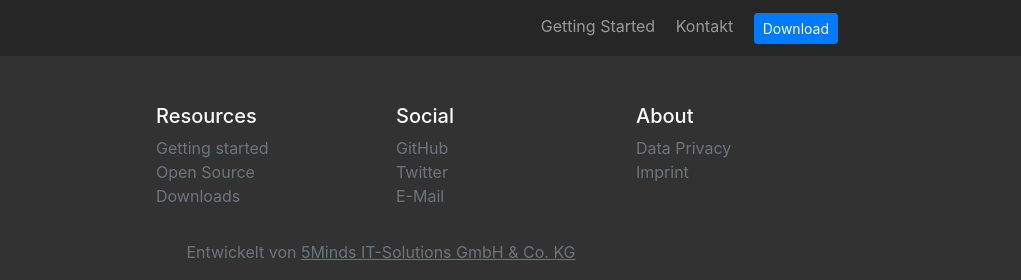
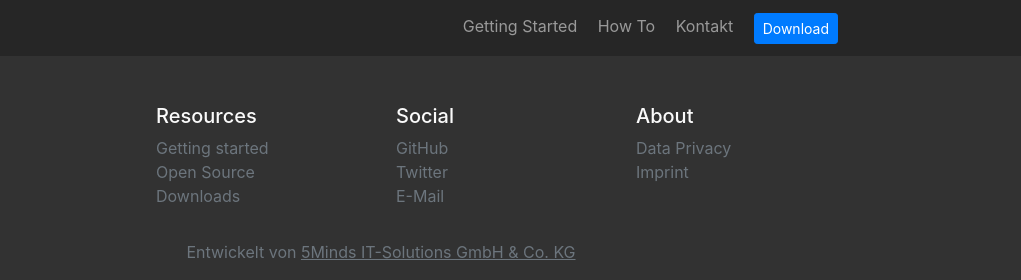
Before and after one commit to process-engine/process-engine.github.io, a website: page src/index.html in a window 1280 px wide. Shown: the top 280 px of the page, 259-1280 px from the left. Drawn offline with nearby package versions, Linux system fonts and the light colour scheme; files that its build step writes are made by us from their sources.

Commit message:
update layout header.html

```diff
--- a/layouts/_header.html
+++ b/layouts/_header.html
@@ -5,6 +5,7 @@
     </a>
     <div class="float-right">
       <a class="p-2 d-md-inline-block" href="/docs/getting-started">Getting Started</a>
+      <a class="p-2 d-md-inline-block" href="/docs/how-to">How To</a>
       <a class="p-2 d-md-inline-block" href="mailto:hello@process-engine.io">Kontakt</a>
       <span class="p-2 d-none d-md-inline-block">
         <a href="/downloads" target="_blank" class="btn btn-sm btn-primary" style="color: white">
```
